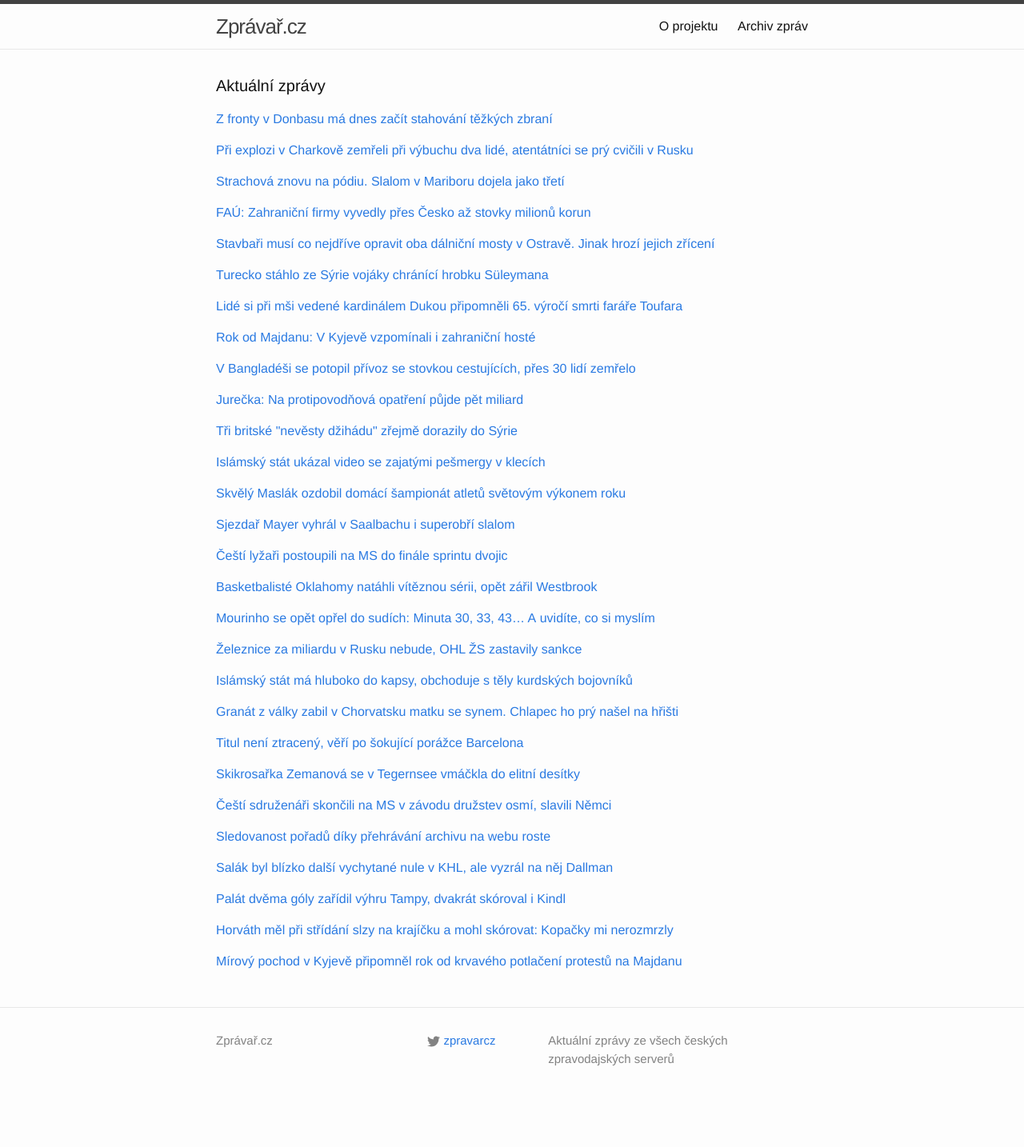
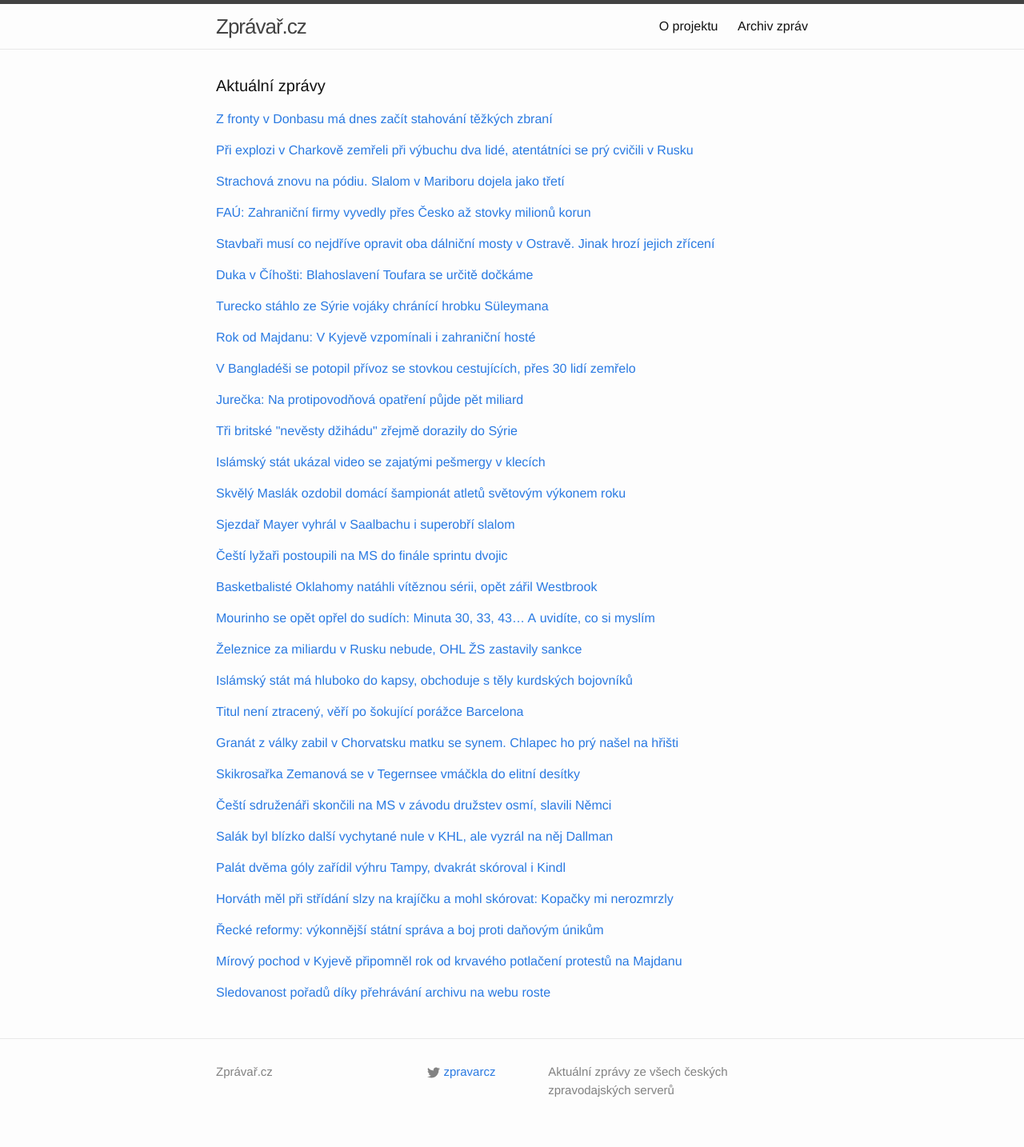
Before and after one commit to adliska/zpravar, a Jekyll site: the page built from index.html, in a window 1280 px wide. Shown: the whole page at 80% size. Built offline with Jekyll 4.4.1, drawn with Linux system fonts in a browser that asks for light colours; before the commit the page ends 1395 px from its top, so only the background shows below that.

Commit message:
zpravar news update

```diff
--- a/index.html
+++ b/index.html
@@ -88,8 +88,20 @@ layout: default
 <li><a href=http://zpravy.e15.cz/byznys/reality-a-stavebnictvi/rsd-v-havarijnim-stavu-je-i-druhy-z-ostravskych-mostu-1165284>ŘSD: V havarijním stavu je i druhý z ostravských mostů - zpravy.e15.cz</a></li>
 <li><a href=http://zpravy.aktualne.cz/regiony/moravskoslezsky/v-havarijnim-stavu-je-i-druhy-z-ostravskych-mostu-rika-rsd/r~e86e5974ba7111e49e4b0025900fea04/>V havarijním stavu je i druhý z ostravských mostů, říká ŘSD - zpravy.aktualne.cz</a></li>
 </ul>
-</div><p><a href="javascript:;" onclick="toggle_visibility('zpravy5')">Turecko stáhlo ze Sýrie vojáky chránící hrobku Süleymana </a></p>
+</div><p><a href="javascript:;" onclick="toggle_visibility('zpravy5')">Duka v Číhošti: Blahoslavení Toufara se určitě dočkáme</a></p>
 <div id="zpravy5" style="display:none">
+<ul>
+<li><a href=http://www.ceskatelevize.cz/ct24/domaci/302535-duka-v-cihosti-blahoslaveni-toufara-se-urcite-dockame/>Duka v Číhošti: Blahoslavení Toufara se určitě dočkáme - www.ceskatelevize.cz</a></li>
+<li><a href=http://www.novinky.cz/domaci/362319-lide-si-pri-msi-vedene-kardinalem-dukou-pripomneli-65-vyroci-smrti-farare-toufara.html>Lidé si při mši vedené kardinálem Dukou připomněli 65. výročí smrti faráře Toufara - www.novinky.cz</a></li>
+<li><a href=http://www.denik.cz/z_domova/duka-domnivam-se-ze-josef-toufar-bude-blahoslavenym-20150222.html>Duka: Domnívám se, že Josef Toufar bude blahoslaveným - www.denik.cz</a></li>
+<li><a href=http://www.rozhlas.cz/_zprava/msi-za-farare-toufara-umuceneho-komunisty-prihlizely-v-cihosti-stovky-lidi--1458400>Mši za faráře Toufara, umučeného komunisty, přihlížely v Číhošti stovky lidí - www.rozhlas.cz</a></li>
+<li><a href=http://www.ceskenoviny.cz/zpravy/zpravy/duka-v-cihosti-domnivam-se-ze-josef-toufar-bude-blahoslavenym/1184383>Duka v Číhošti: Domnívám se, že Josef Toufar bude blahoslaveným - www.ceskenoviny.cz</a></li>
+<li><a href=http://zpravy.aktualne.cz/domaci/statni-bezpecnosti-umuceny-toufar-bude-blahoslaven-veri-duka/r~041870e2ba9011e490f70025900fea04/>Komunisty umučený Toufar bude blahoslaven, věří Duka - zpravy.aktualne.cz</a></li>
+<li><a href=http://www.rozhlas.cz/_zprava/v-cihosti-se-kona-mse-za-farare-toufara-ktereho-pred-65-lety-umucili-komuniste--1458400>V Číhošti se koná mše za faráře Toufara, kterého před 65 lety umučili komunisté  - www.rozhlas.cz</a></li>
+<li><a href=http://www.rozhlas.cz/_zprava/mse-v-cihosti-pripomene-farare-toufara-ktereho-pred-65-lety-umucili-komuniste--1458400>Mše v Číhošti připomene faráře Toufara, kterého před 65 lety umučili komunisté  - www.rozhlas.cz</a></li>
+</ul>
+</div><p><a href="javascript:;" onclick="toggle_visibility('zpravy6')">Turecko stáhlo ze Sýrie vojáky chránící hrobku Süleymana </a></p>
+<div id="zpravy6" style="display:none">
 <ul>
 <li><a href=http://www.rozhlas.cz/_zprava/turecko-stahlo-ze-syrie-vojaky-chranici-hrobku-suleymana--1458452>Turecko stáhlo ze Sýrie vojáky chránící hrobku Süleymana  - www.rozhlas.cz</a></li>
 <li><a href=http://www.novinky.cz/zahranicni/blizky-a-stredni-vychod/362298-turecke-obrnence-vjely-do-syrie-odvezt-ostatky-saha-vojaci-cast-hrobky-znicili.html>Turecké obrněnce vjely do Sýrie odvézt ostatky šáha. Vojáci část hrobky zničili - www.novinky.cz</a></li>
@@ -99,17 +111,6 @@ layout: default
 <li><a href=http://zpravy.aktualne.cz/zahranici/turecko-stahlo-ze-syrie-vojaky-strezici-hrob-saha-sulajmana/r~a266f564ba6511e4a7d8002590604f2e/>Turecko stáhlo ze Sýrie vojáky střežící hrob šáha Sulajmána - zpravy.aktualne.cz</a></li>
 <li><a href=http://zpravy.idnes.cz/turecko-stahlo-vojaky-od-hrobky-saha-sulejmana-fl5-/zahranicni.aspx?c=A150222_080255_zahranicni_cen>Turecko stáhlo vojáky střežící hrobku šáha Sulejmana v Sýrii - zpravy.idnes.cz</a></li>
 <li><a href=http://www.ceskenoviny.cz/zpravy/zpravy/turecko-evakuovalo-ze-syrie-vojaky-strezici-hrobku-saha-sulajmana/1184307>Turecko evakuovalo ze Sýrie vojáky střežící hrobku šáha Sulajmána - www.ceskenoviny.cz</a></li>
-</ul>
-</div><p><a href="javascript:;" onclick="toggle_visibility('zpravy6')">Lidé si při mši vedené kardinálem Dukou připomněli 65. výročí smrti faráře Toufara</a></p>
-<div id="zpravy6" style="display:none">
-<ul>
-<li><a href=http://www.novinky.cz/domaci/362319-lide-si-pri-msi-vedene-kardinalem-dukou-pripomneli-65-vyroci-smrti-farare-toufara.html>Lidé si při mši vedené kardinálem Dukou připomněli 65. výročí smrti faráře Toufara - www.novinky.cz</a></li>
-<li><a href=http://www.denik.cz/z_domova/duka-domnivam-se-ze-josef-toufar-bude-blahoslavenym-20150222.html>Duka: Domnívám se, že Josef Toufar bude blahoslaveným - www.denik.cz</a></li>
-<li><a href=http://www.rozhlas.cz/_zprava/msi-za-farare-toufara-umuceneho-komunisty-prihlizely-v-cihosti-stovky-lidi--1458400>Mši za faráře Toufara, umučeného komunisty, přihlížely v Číhošti stovky lidí - www.rozhlas.cz</a></li>
-<li><a href=http://www.ceskenoviny.cz/zpravy/zpravy/duka-v-cihosti-domnivam-se-ze-josef-toufar-bude-blahoslavenym/1184383>Duka v Číhošti: Domnívám se, že Josef Toufar bude blahoslaveným - www.ceskenoviny.cz</a></li>
-<li><a href=http://zpravy.aktualne.cz/domaci/statni-bezpecnosti-umuceny-toufar-bude-blahoslaven-veri-duka/r~041870e2ba9011e490f70025900fea04/>Komunisty umučený Toufar bude blahoslaven, věří Duka - zpravy.aktualne.cz</a></li>
-<li><a href=http://www.rozhlas.cz/_zprava/v-cihosti-se-kona-mse-za-farare-toufara-ktereho-pred-65-lety-umucili-komuniste--1458400>V Číhošti se koná mše za faráře Toufara, kterého před 65 lety umučili komunisté  - www.rozhlas.cz</a></li>
-<li><a href=http://www.rozhlas.cz/_zprava/mse-v-cihosti-pripomene-farare-toufara-ktereho-pred-65-lety-umucili-komuniste--1458400>Mše v Číhošti připomene faráře Toufara, kterého před 65 lety umučili komunisté  - www.rozhlas.cz</a></li>
 </ul>
 </div><p><a href="javascript:;" onclick="toggle_visibility('zpravy7')">Rok od Majdanu: V Kyjevě vzpomínali i zahraniční hosté</a></p>
 <div id="zpravy7" style="display:none">
@@ -213,19 +214,19 @@ layout: default
 <li><a href=http://www.lidovky.cz/extremiste-z-is-pry-obchoduji-s-tely-kurdskych-bojovniku-pmq-/zpravy-svet.aspx?c=A150222_113730_ln_zahranici_mmu>Islámskému státu dochází peníze, prodává proto mrtvoly zabitých Kurdů  - www.lidovky.cz</a></li>
 <li><a href=http://www.ceskenoviny.cz/zpravy/zpravy/extremiste-z-is-pry-obchoduji-s-tely-kurdskych-bojovniku/1184358>Extremisté z IS prý obchodují s těly kurdských bojovníků - www.ceskenoviny.cz</a></li>
 </ul>
-</div><p><a href="javascript:;" onclick="toggle_visibility('zpravy19')">Granát z války zabil v Chorvatsku matku se synem. Chlapec ho prý našel na hřišti</a></p>
+</div><p><a href="javascript:;" onclick="toggle_visibility('zpravy19')">Titul není ztracený, věří po šokující porážce Barcelona</a></p>
 <div id="zpravy19" style="display:none">
+<ul>
+<li><a href=http://www.tyden.cz/rubriky/sport/fotbal/zahranicni-souteze/titul-neni-ztraceny-veri-po-sokujici-porazce-barcelona_334174.html>Titul není ztracený, věří po šokující porážce Barcelona - www.tyden.cz</a></li>
+<li><a href=http://sport.aktualne.cz/titul-neni-ztraceny-veri-po-sokujici-porazce-barcelona/r~33821d54ba8d11e4a7d8002590604f2e/>Titul není ztracený, věří po šokující porážce Barcelona - sport.aktualne.cz</a></li>
+<li><a href=http://www.denik.cz/fotbal/messi-nestrili-barcelona-trpi-titul-ale-ztraceny-neni-veri-hraci-po-nezdaru-2015.html>Messi nestřílí, Barcelona trpí. Titul ale ztracený není, věří hráči po nezdaru - www.denik.cz</a></li>
+</ul>
+</div><p><a href="javascript:;" onclick="toggle_visibility('zpravy20')">Granát z války zabil v Chorvatsku matku se synem. Chlapec ho prý našel na hřišti</a></p>
+<div id="zpravy20" style="display:none">
 <ul>
 <li><a href=http://www.rozhlas.cz/_zprava/granat-z-valky-zabil-v-chorvatsku-matku-se-synem-chlapec-ho-pry-nasel-na-hristi--1458462>Granát z války zabil v Chorvatsku matku se synem. Chlapec ho prý našel na hřišti - www.rozhlas.cz</a></li>
 <li><a href=http://www.lidovky.cz/dite-v-chorvatsku-si-prineslo-z-hriste-granat-vybuch-zabil-jeho-i-matku-132-/zpravy-svet.aspx?c=A150222_094411_ln_zahranici_mmu>Dítě v Chorvatsku si přineslo z hřiště granát, výbuch zabil jeho i matku  - www.lidovky.cz</a></li>
 <li><a href=http://zpravy.aktualne.cz/zahranici/matku-a-syna-zabil-v-chorvatsku-vybuch-granatu-z-valky/r~1e1c3850ba6a11e4bdad0025900fea04/>Matku a syna zabil v Chorvatsku výbuch granátu z války - zpravy.aktualne.cz</a></li>
-</ul>
-</div><p><a href="javascript:;" onclick="toggle_visibility('zpravy20')">Titul není ztracený, věří po šokující porážce Barcelona</a></p>
-<div id="zpravy20" style="display:none">
-<ul>
-<li><a href=http://www.tyden.cz/rubriky/sport/fotbal/zahranicni-souteze/titul-neni-ztraceny-veri-po-sokujici-porazce-barcelona_334174.html>Titul není ztracený, věří po šokující porážce Barcelona - www.tyden.cz</a></li>
-<li><a href=http://sport.aktualne.cz/titul-neni-ztraceny-veri-po-sokujici-porazce-barcelona/r~33821d54ba8d11e4a7d8002590604f2e/>Titul není ztracený, věří po šokující porážce Barcelona - sport.aktualne.cz</a></li>
-<li><a href=http://www.denik.cz/fotbal/messi-nestrili-barcelona-trpi-titul-ale-ztraceny-neni-veri-hraci-po-nezdaru-2015.html>Messi nestřílí, Barcelona trpí. Titul ale ztracený není, věří hráči po nezdaru - www.denik.cz</a></li>
 </ul>
 </div><p><a href="javascript:;" onclick="toggle_visibility('zpravy21')">Skikrosařka Zemanová se v Tegernsee vmáčkla do elitní desítky</a></p>
 <div id="zpravy21" style="display:none">
@@ -241,33 +242,33 @@ layout: default
 <li><a href=http://sport.aktualne.cz/cesti-sdruzenari-byli-na-ms-osmi-v-zavode-druzstev/r~a679d70cbaab11e49fc3002590604f2e/>Čeští sdruženáři byli na MS osmí v závodě družstev - sport.aktualne.cz</a></li>
 <li><a href=http://www.sportovninoviny.cz/zpravy/sdruzenari-byli-na-ms-osmi-v-zavode-druzstev-vyhrali-nemci/1184293>Sdruženáři byli na MS osmí v závodě družstev, vyhráli Němci - www.sportovninoviny.cz</a></li>
 </ul>
-</div><p><a href="javascript:;" onclick="toggle_visibility('zpravy23')">Sledovanost pořadů díky přehrávání archivu na webu roste</a></p>
+</div><p><a href="javascript:;" onclick="toggle_visibility('zpravy23')">Salák byl blízko další vychytané nule v KHL, ale vyzrál na něj Dallman</a></p>
 <div id="zpravy23" style="display:none">
-<ul>
-<li><a href=http://www.denik.cz/ekonomika/sledovanost-poradu-diky-prehravani-archivu-na-webu-roste-20150222.html>Sledovanost pořadů díky přehrávání archivu na webu roste - www.denik.cz</a></li>
-<li><a href=http://www.financninoviny.cz/zpravodajstvi/zpravy/sledovanost-poradu-diky-webu-roste-az-o-desitky-procent/1184318>Sledovanost pořadů díky webu roste až o desítky procent - www.financninoviny.cz</a></li>
-<li><a href=http://domaci.ihned.cz/c1-63574190-internetovy-archiv-se-ct-vyplaci-sledovanost-roste-o-desitky-procent>Internetový archiv se ČT vyplácí. Sledovanost roste o desítky procent - domaci.ihned.cz</a></li>
-</ul>
-</div><p><a href="javascript:;" onclick="toggle_visibility('zpravy24')">Salák byl blízko další vychytané nule v KHL, ale vyzrál na něj Dallman</a></p>
-<div id="zpravy24" style="display:none">
 <ul>
 <li><a href=http://hokej.idnes.cz/hokej-khl-evropske-ligy-0sp-/evropa.aspx?c=A150222_155010_evropa_rou>Salák byl blízko další vychytané nule v KHL, ale vyzrál na něj Dallman - hokej.idnes.cz</a></li>
 <li><a href=http://www.denik.cz/hokej/salaka-delilo-necelych-pet-minut-od-dalsi-nuly-jeden-gol-inkasoval-i-kovar-20150.html>Saláka dělilo necelých pět minut od další nuly, jeden gól inkasoval i Kovář - www.denik.cz</a></li>
 <li><a href=http://sport.aktualne.cz/salaka-v-khl-delilo-necelych-pet-minut-od-dalsiho-shutoutu/r~60126018baa111e4a7d8002590604f2e/>Saláka v KHL dělilo necelých pět minut od dalšího shutoutu - sport.aktualne.cz</a></li>
 </ul>
-</div><p><a href="javascript:;" onclick="toggle_visibility('zpravy25')">Palát dvěma góly zařídil výhru Tampy, dvakrát skóroval i Kindl</a></p>
-<div id="zpravy25" style="display:none">
+</div><p><a href="javascript:;" onclick="toggle_visibility('zpravy24')">Palát dvěma góly zařídil výhru Tampy, dvakrát skóroval i Kindl</a></p>
+<div id="zpravy24" style="display:none">
 <ul>
 <li><a href=http://www.tyden.cz/rubriky/sport/hokej/nhl/palat-dvema-goly-zaridil-vyhru-tampy-dvakrat-skoroval-i-kindl_334147.html>Palát dvěma góly zařídil výhru Tampy, dvakrát skóroval i Kindl - www.tyden.cz</a></li>
 <li><a href=http://www.sportovninoviny.cz/zpravy/palat-dvema-goly-zaridil-vyhru-tampy-dvakrat-skoroval-i-kindl/1184302>Palát dvěma góly zařídil výhru Tampy, dvakrát skóroval i Kindl - www.sportovninoviny.cz</a></li>
 <li><a href=http://www.rozhlas.cz/_zprava/v-nhl-zarili-dvougolovi-palat-a-kindl-trefilo-se-celkem-5-cechu--1458399>V NHL zářili dvougóloví Palát a Kindl. Trefilo se celkem 5 Čechů - www.rozhlas.cz</a></li>
 </ul>
-</div><p><a href="javascript:;" onclick="toggle_visibility('zpravy26')">Horváth měl při střídání slzy na krajíčku a mohl skórovat: Kopačky mi nerozmrzly</a></p>
-<div id="zpravy26" style="display:none">
+</div><p><a href="javascript:;" onclick="toggle_visibility('zpravy25')">Horváth měl při střídání slzy na krajíčku a mohl skórovat: Kopačky mi nerozmrzly</a></p>
+<div id="zpravy25" style="display:none">
 <ul>
 <li><a href=http://www.denik.cz/fotbal/horvath-mel-pri-stridani-slzy-na-krajicku-a-mohl-skorovat-kopacky-mi-nerozmrzly.html>Horváth měl při střídání slzy na krajíčku a mohl skórovat: Kopačky mi nerozmrzly - www.denik.cz</a></li>
 <li><a href=http://sport.aktualne.cz/horvatha-malem-rozbrecely-ovace-plzenskych-fanousku/r~298c33c4ba5711e4aff10025900fea04/>Horvátha málem rozbrečely ovace plzeňských fanoušků - sport.aktualne.cz</a></li>
 <li><a href=http://www.tyden.cz/rubriky/sport/fotbal/fotbalova-liga/horvatha-malem-rozbreceli-fanousci-na-slzy-ovsem-nezbyl-cas_334145.html>Horvátha málem rozbrečeli fanoušci. Na slzy ovšem nezbyl čas - www.tyden.cz</a></li>
+</ul>
+</div><p><a href="javascript:;" onclick="toggle_visibility('zpravy26')">Řecké reformy: výkonnější státní správa a boj proti daňovým únikům</a></p>
+<div id="zpravy26" style="display:none">
+<ul>
+<li><a href=http://zpravy.e15.cz/zahranicni/politika/recke-reformy-vykonnejsi-statni-sprava-a-boj-proti-danovym-unikum-1165321>Řecké reformy: výkonnější státní správa a boj proti daňovým únikům - zpravy.e15.cz</a></li>
+<li><a href=http://zahranicni.ihned.cz/c1-63575190-plan-reforem-recko-chce-efektivnejsi-statni-spravu-a-boj-s-danovymi-uniky>Řekové přepisují reformy. Hlavní je boj proti daňovým únikům a výkonnější státní správa - zahranicni.ihned.cz</a></li>
+<li><a href=http://www.financninoviny.cz/zpravodajstvi/zpravy/ministr-plan-reckych-reforem-zahrne-statni-spravu-a-danove-uniky/1184456>Ministr: Plán řeckých reforem zahrne státní správu a daňové úniky - www.financninoviny.cz</a></li>
 </ul>
 </div><p><a href="javascript:;" onclick="toggle_visibility('zpravy27')">Mírový pochod v Kyjevě připomněl rok od krvavého potlačení protestů na Majdanu</a></p>
 <div id="zpravy27" style="display:none">
@@ -276,4 +277,11 @@ layout: default
 <li><a href=http://www.rozhlas.cz/_zprava/mirovy-pochod-v-kyjeve-pripomina-rok-od-krvaveho-potlaceni-protestu-na-majdanu--1458397>Mírový pochod v Kyjevě připomíná rok od krvavého potlačení protestů na Majdanu - www.rozhlas.cz</a></li>
 <li><a href=http://www.rozhlas.cz/_zprava/kyjevem-projde-pochod-dustojnosti-za-cesko-v-nem-bude-ministr-zaoralek--1458397>Kyjevem projde Pochod důstojnosti. Za Česko v něm bude ministr Zaorálek - www.rozhlas.cz</a></li>
 </ul>
+</div><p><a href="javascript:;" onclick="toggle_visibility('zpravy28')">Sledovanost pořadů díky přehrávání archivu na webu roste</a></p>
+<div id="zpravy28" style="display:none">
+<ul>
+<li><a href=http://www.denik.cz/ekonomika/sledovanost-poradu-diky-prehravani-archivu-na-webu-roste-20150222.html>Sledovanost pořadů díky přehrávání archivu na webu roste - www.denik.cz</a></li>
+<li><a href=http://www.financninoviny.cz/zpravodajstvi/zpravy/sledovanost-poradu-diky-webu-roste-az-o-desitky-procent/1184318>Sledovanost pořadů díky webu roste až o desítky procent - www.financninoviny.cz</a></li>
+<li><a href=http://domaci.ihned.cz/c1-63574190-internetovy-archiv-se-ct-vyplaci-sledovanost-roste-o-desitky-procent>Internetový archiv se ČT vyplácí. Sledovanost roste o desítky procent - domaci.ihned.cz</a></li>
+</ul>
 </div></div>
```
